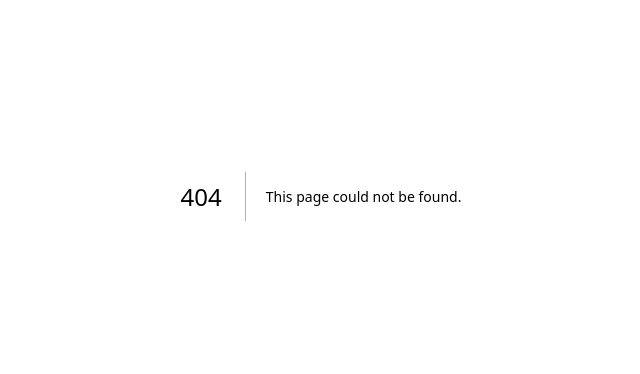
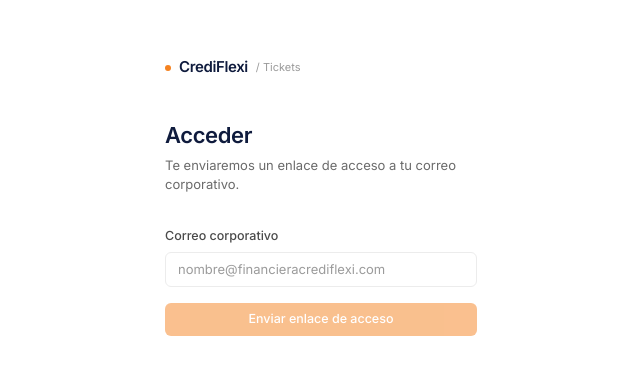
Before and after one commit to uzzielvz/mesa-tickets, a Next.js app: page /login in a window 1280 px wide. Before the commit this address had no page. Shown: the part 204-578 px from the top of the page, without its empty margins (319-959 px from the left). Built offline with nearby package versions, Linux system fonts and the light colour scheme.

Commit message:
feat(auth): login con magic link y callback handler

```diff
--- /dev/null
+++ b/app/(auth)/auth/callback/route.ts
@@ -0,0 +1,17 @@
+import { createClient } from '@/lib/supabase/server'
+import { NextResponse } from 'next/server'
+
+export async function GET(request: Request) {
+  const { searchParams, origin } = new URL(request.url)
+  const code = searchParams.get('code')
+
+  if (code) {
+    const supabase = createClient()
+    const { error } = await supabase.auth.exchangeCodeForSession(code)
+    if (!error) {
+      return NextResponse.redirect(`${origin}/dashboard`)
+    }
+  }
+
+  return NextResponse.redirect(`${origin}/login?error=auth`)
+}
--- /dev/null
+++ b/app/(auth)/login/page.tsx
@@ -0,0 +1,111 @@
+'use client'
+
+import { useState } from 'react'
+import { createClient } from '@/lib/supabase/client'
+
+export default function LoginPage() {
+  const [email, setEmail] = useState('')
+  const [loading, setLoading] = useState(false)
+  const [sent, setSent] = useState(false)
+  const [error, setError] = useState('')
+
+  async function handleSubmit(e: React.FormEvent) {
+    e.preventDefault()
+    setError('')
+
+    if (!email.endsWith('@financieracrediflexi.com')) {
+      setError('Solo se permiten correos @financieracrediflexi.com')
+      return
+    }
+
+    setLoading(true)
+    const supabase = createClient()
+    const { error: authError } = await supabase.auth.signInWithOtp({
+      email,
+      options: {
+        emailRedirectTo: `${location.origin}/auth/callback`,
+      },
+    })
+
+    if (authError) {
+      setError('Error al enviar el enlace. Intenta de nuevo.')
+    } else {
+      setSent(true)
+    }
+    setLoading(false)
+  }
+
+  return (
+    <div className="min-h-screen bg-white flex items-center justify-center">
+      <div className="w-full max-w-[360px] px-6">
+
+        {/* Branding */}
+        <div className="flex items-center gap-2 mb-10">
+          <span className="w-1.5 h-1.5 rounded-full bg-orange flex-shrink-0" />
+          <span className="text-[15px] font-semibold text-navy tracking-tight">CrediFlexi</span>
+          <span className="text-[11px] text-ink-400 font-normal">/ Tickets</span>
+        </div>
+
+        {sent ? (
+          <>
+            <h1 className="text-[22px] font-semibold text-navy tracking-[-0.4px] mb-2">
+              Revisa tu correo
+            </h1>
+            <p className="text-[13px] text-ink-500 leading-relaxed">
+              Enviamos un enlace de acceso a{' '}
+              <span className="text-ink-900 font-medium">{email}</span>.
+              El enlace expira en 1 hora.
+            </p>
+          </>
+        ) : (
+          <>
+            <h1 className="text-[22px] font-semibold text-navy tracking-[-0.4px] mb-1">
+              Acceder
+            </h1>
+            <p className="text-[13px] text-ink-500 mb-8">
+              Te enviaremos un enlace de acceso a tu correo corporativo.
+            </p>
+
+            <form onSubmit={handleSubmit} className="flex flex-col gap-3">
+              <div className="flex flex-col gap-1.5">
+                <label className="text-[12.5px] font-medium text-ink-700" htmlFor="email">
+                  Correo corporativo
+                </label>
+                <input
+                  id="email"
+                  type="email"
+                  placeholder="nombre@financieracrediflexi.com"
+                  value={email}
+                  onChange={e => setEmail(e.target.value)}
+                  required
+                  className="
+                    bg-white border border-[#ECECEC] rounded px-3 py-[7px]
+                    text-[13px] text-ink-900 placeholder:text-ink-400
+                    outline-none transition-all
+                    focus:border-orange focus:ring-[3px] focus:ring-orange/15
+                  "
+                />
+              </div>
+
+              {error && (
+                <p className="text-[12px] text-red-600">{error}</p>
+              )}
+
+              <button
+                type="submit"
+                disabled={loading || !email}
+                className="
+                  bg-orange hover:bg-orange-dark text-white
+                  text-[12.5px] font-medium rounded px-[14px] py-[7px]
+                  transition-colors disabled:opacity-50 disabled:cursor-not-allowed mt-1
+                "
+              >
+                {loading ? 'Enviando...' : 'Enviar enlace de acceso'}
+              </button>
+            </form>
+          </>
+        )}
+      </div>
+    </div>
+  )
+}
```
